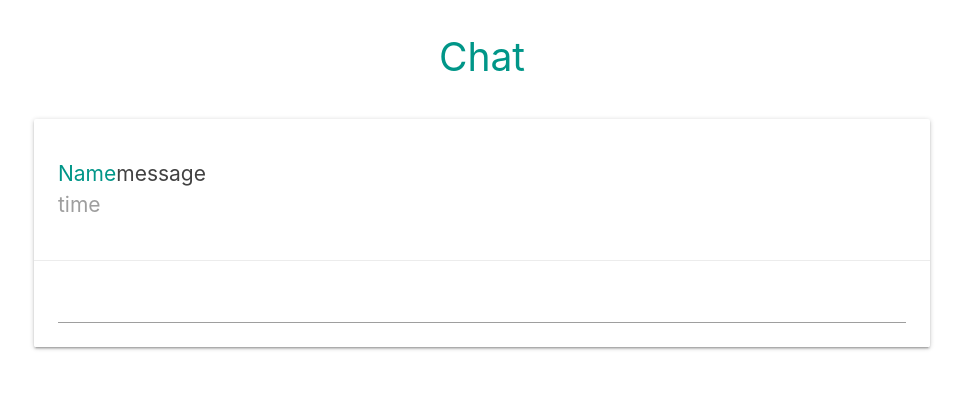
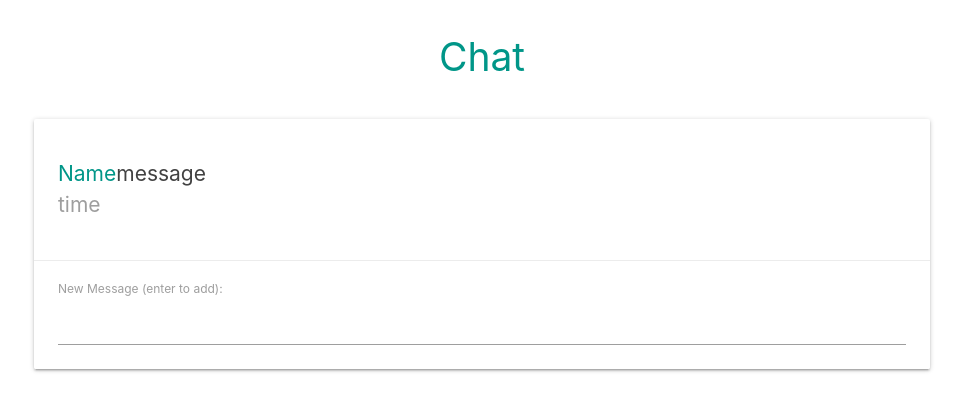
Before and after one commit to markgmz92/chat-app, a Vue app: page /#/ in a window 1280 px wide. Both pictures are taken after typing "Sample" into the empty fields and a click on the button "ENTER CHAT". Shown: the top 410 px of the page, without its empty margins (158-1121 px from the left). Built offline with nearby package versions, Linux system fonts and the light colour scheme.

Commit message:
created new message component

```diff
--- a/src/components/Chat.vue
+++ b/src/components/Chat.vue
@@ -12,16 +12,20 @@
                 </ul>
             </div>
             <div class="card-action">
-                <input type="text">
+                <NewMessage name="name" />
             </div>
         </div>
     </div>
 </template>
 
 <script>
+import NewMessage from '@/components/NewMessage'
 export default {
     name: 'Chat',
     props: ['name'],
+    components: {
+        NewMessage
+    },
     data(){
         return{
 
--- /dev/null
+++ b/src/components/NewMessage.vue
@@ -0,0 +1,25 @@
+<template>
+    <div class="new-message">
+        <form @submit.prevent="addMessage">
+            <label for="new-message">New Message (enter to add): </label>
+            <input type="text" name="new-message" v-model="newMessage">
+        </form>
+    </div>
+</template>
+
+<script>
+export default {
+    name: 'NewMessage',
+    props: ['name'],
+    data(){
+        return {
+            newMessage: null
+        }
+    },
+    methods: {
+        addMessage(){
+            console.log(this.newMessage, this.name, Date.now())
+        }
+    }
+}
+</script>
```
